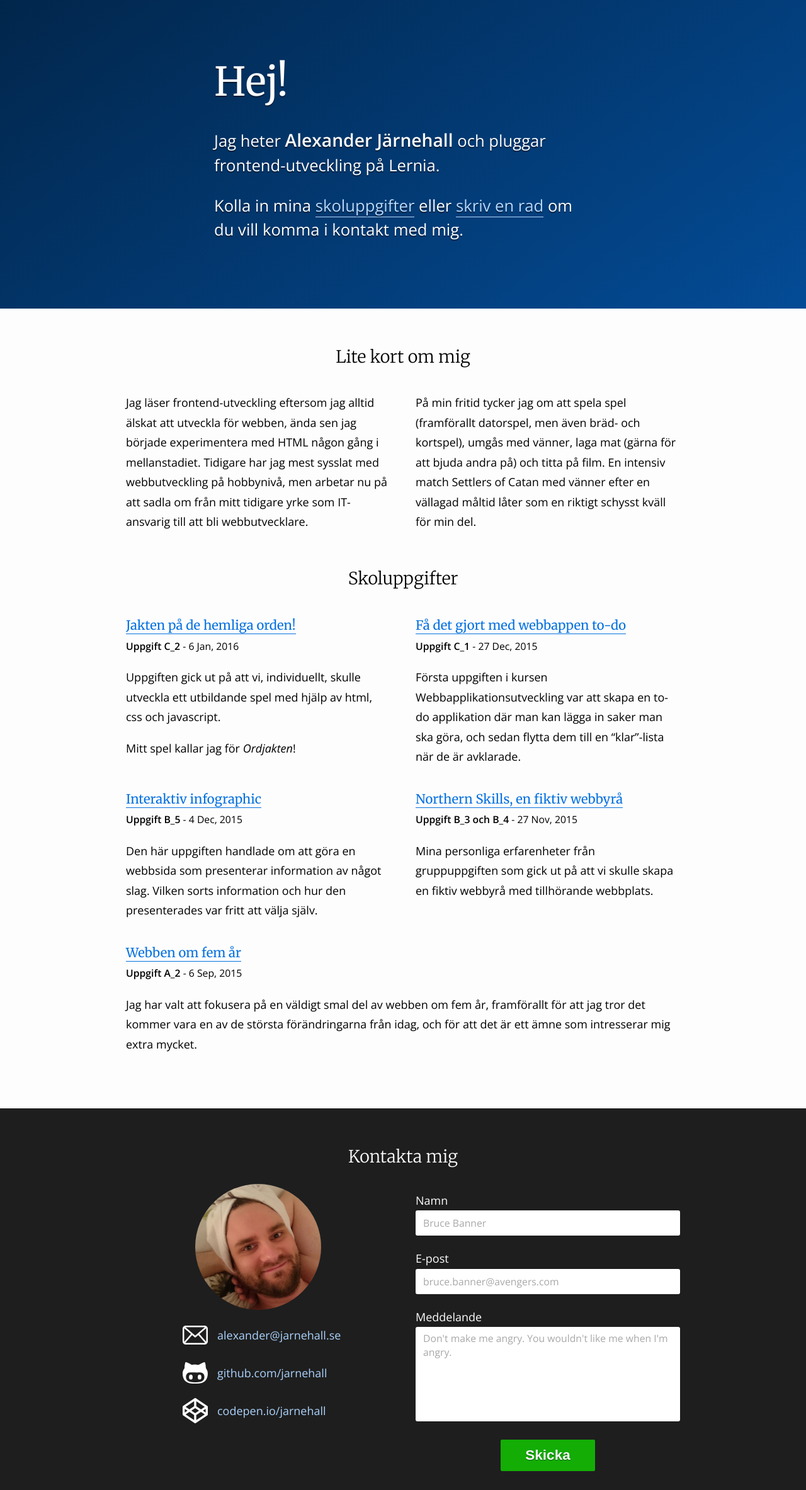
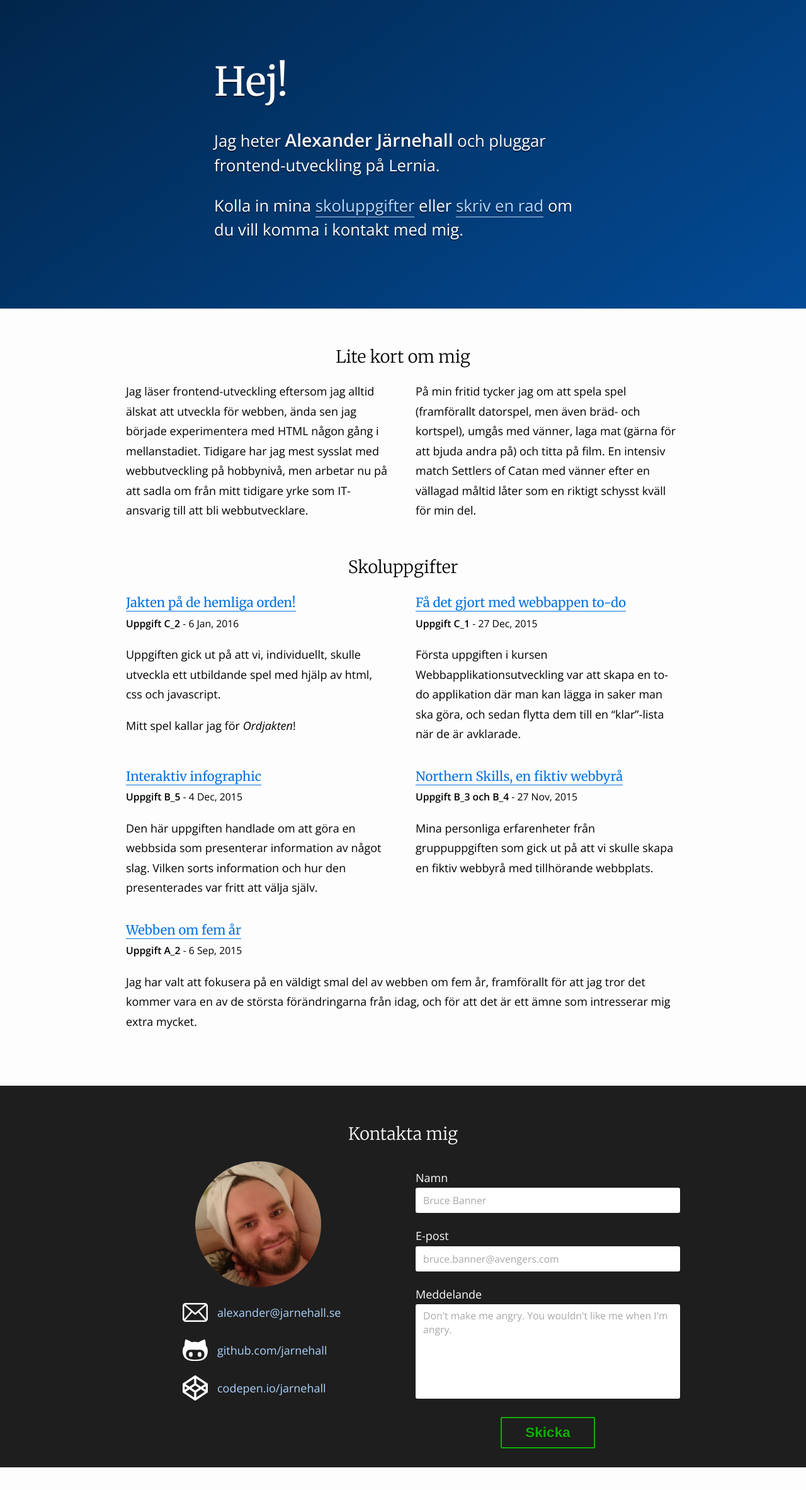
Before and after one commit to Jarnehall/jarnehall.github.io, a Jekyll site: the page built from index.html, in a window 1280 px wide. Shown: the whole page at 63% size. Built offline with Jekyll 4.4.1, drawn with Linux system fonts in a browser that asks for light colours; after the commit the page ends 2330 px from its top, so only the background shows below that.

Commit message:
fixes for chrome with gradients and svg backgrounds, new button

```diff
--- a/_sass/base.scss
+++ b/_sass/base.scss
@@ -23,7 +23,7 @@
     font-family: $headline-font-family;
     font-size: 1.5rem;
     font-weight: $base-font-weight;
-    margin-bottom: 2rem;
+    margin-bottom: 1rem;
     line-height: 1em * $base-line-height;
     text-align: center;
 }
--- a/_sass/button.scss
+++ b/_sass/button.scss
@@ -1,31 +1,32 @@
 .btn--base {
     font-size: 1.25rem;
     font-weight: 600;
-    background-color: $brand-color-light;
-    color: $background-color;
+    background-color: transparent;
+    color: $brand-color-light;
     cursor: pointer;
     padding: 6px;
     border: 2px $brand-color-light solid;
     border-radius: 2px;
     line-height: 1em * 1.5;
     min-width: 150px;
-    transition: 0.4s;
+    transition: color 0.3s ease-in-out,
+                background-color 0.3s ease-in-out;
     text-shadow: 0 1px 1px rgba(0, 0, 0, 0.5);
 
     &:hover,
     &:focus {
-        background-color: transparent;
-        color: $brand-color-light;
+        background-color: $brand-color-light;
+        color: $background-color;
     }
 }
 
 .btn--green {
     @extend .btn--base;
-    background-color: $green-color;
+    color: $green-color;
     border: 2px $green-color solid;
 
     &:hover,
     &:focus {
-        color: $green-color;
+        background-color: $green-color;
     }
 }
--- a/_sass/footer.scss
+++ b/_sass/footer.scss
@@ -46,7 +46,8 @@
 
 .social-icon {
     display: block;
-    background: left center no-repeat;
+    background-position: left center;
+    background-repeat: no-repeat;
     background-size: 40px;
     padding-left: 55px;
     margin-top: 20px;
--- a/_sass/header.scss
+++ b/_sass/header.scss
@@ -1,14 +1,15 @@
 header {
-    @include gradient-bg(145deg, $brand-color-dark, darken($brand-color, 5%));
+    @include gradient-bg(145deg, $brand-color-dark, transparent);
     color: $background-color;
+    background-color: darken($brand-color, 5%);
 
     h1 {
         text-shadow: 0 2px 1px rgba(0, 0, 0, 0.5);
     }
 
     a {
+        font-weight: 300;
         color: lighten($brand-color-light, 30%);
-        font-weight: 300;
 
         &:hover {
             color: lighten($brand-color-light, 40%);
@@ -18,16 +19,16 @@
 
 .post-header {
     .container {
+        padding: 10px $spacing-unit;
         margin: 0 auto;
-        padding: 10px $spacing-unit;
     }
 }
 
 .page-header {
     .container {
+        padding: 30px $spacing-unit;
         margin: 0 auto;
         max-width: 600px;
-        padding: 30px $spacing-unit;
         transition: padding 0.5s;
 
         @media (min-width: 500px) and (min-height: 500px) {
@@ -60,12 +61,12 @@
         }
 
         p {
+            animation: stay-hidden 0.5s,
+                       fade-in 1.5s 0.5s ease-out;
+
             font-size: 1.25rem;
             line-height: 1em * 1.5;
             text-shadow: 0 2px 1px rgba(0, 0, 0, 0.5);
-            animation: stay-hidden 0.5s,
-                       fade-in 1.5s 0.5s ease-out;
-
             @media (min-width: 500px) and (min-height: 500px) {
                 font-size: 1.425rem;
                 line-height: 1em * 1.5;
```
Also changed, not shown: _layouts/one-page.html (line endings or trailing spaces).
